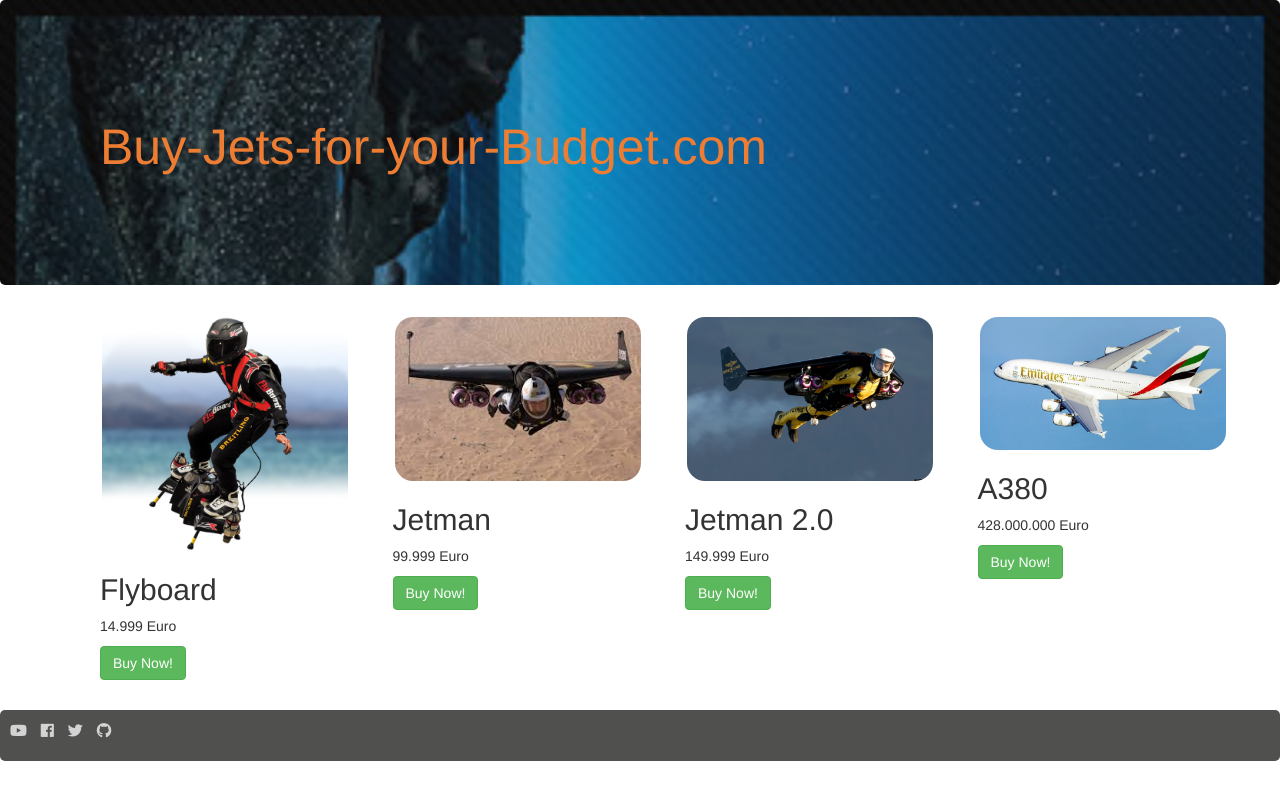
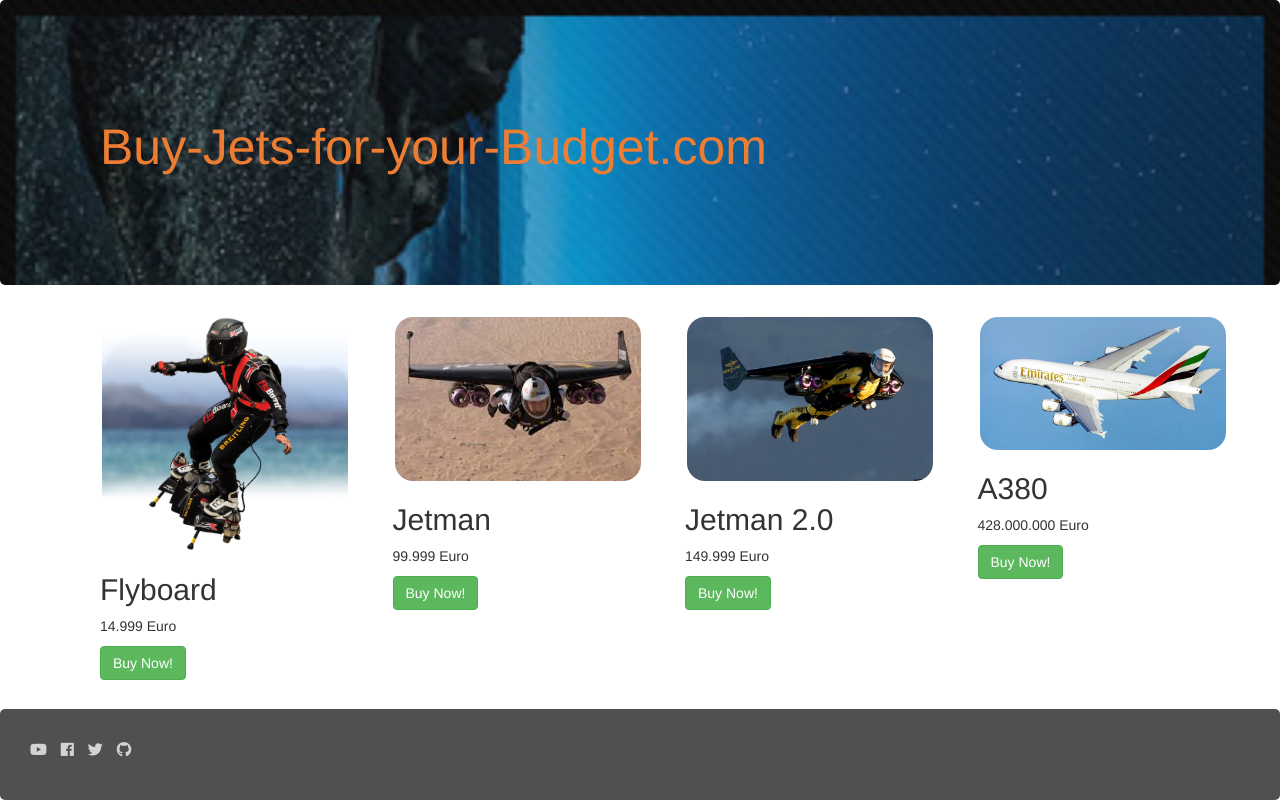
Before and after one commit to Ti770/Leo, a plain HTML site: page index.html in a window 1280 px wide. Drawn offline with nearby package versions, Linux system fonts and the light colour scheme.

Commit message:
Add files via upload

```diff
--- a/style.css
+++ b/style.css
@@ -17,12 +17,6 @@ font-size: 18px;
 	background-image: url("images/header1.jpg");
 }
 
-#footer {
-	border-radius: 5px;
-	padding: 10px;
-	background-color: #50514F;
-	color: lightgrey;
-}
 
 .mid {
 	border-radius: 20px;
@@ -39,6 +33,17 @@ font-size: 18px;
 }
 
 
+#footer {
+	border-radius: 5px;
+	background-color: #50514F;
+	color: lightgrey;
+	position:fixed;
+ 	bottom:0;
+ 	width:100%;
+ 	padding: 30px;
+}
+
+
 #footer a {
   color: lightgrey;
   font-size: 15px;
```
